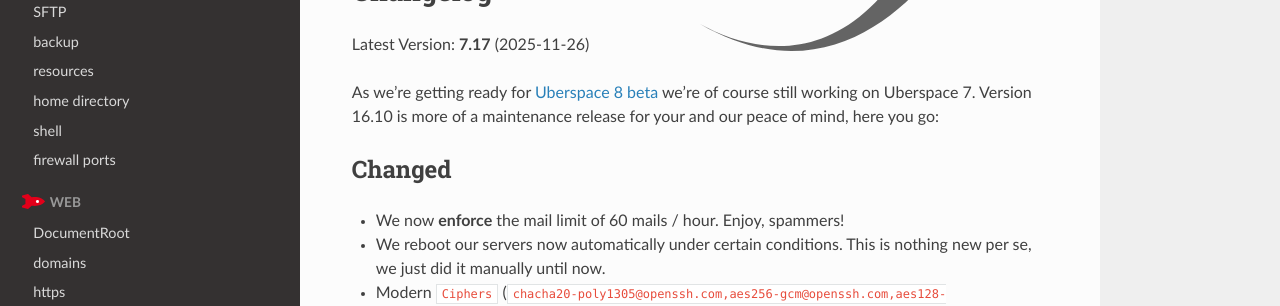
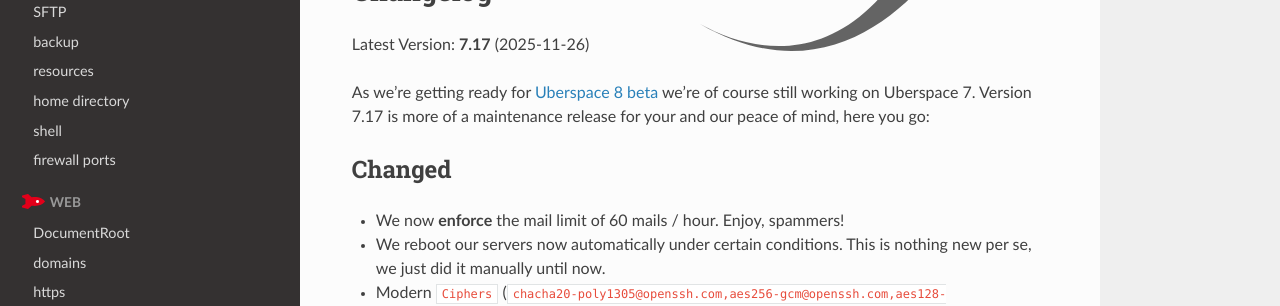
Before and after one commit to Uberspace/manual, a Sphinx documentation site: the page built from source/index.rst, in a window 1280 px wide and 1344 px high. Shown: the part 458-764 px from the top of the window. Built offline with Sphinx 7.4.7 and the Read the Docs theme 3.1.0, drawn with Linux system fonts in a browser that asks for light colours; pages that are not in the unit, such as notebooks, are missing from menus.

Commit message:
fix version number

```diff
--- a/source/changelog/2025-11-26_7.17.rst
+++ b/source/changelog/2025-11-26_7.17.rst
@@ -1,4 +1,4 @@
-As we're getting ready for `Uberspace 8 beta <https://u8manual.uberspace.de>`__ we're of course still working on Uberspace 7. Version 16.10 is more of a maintenance release for your and our peace of mind, here you go:
+As we're getting ready for `Uberspace 8 beta <https://u8manual.uberspace.de>`__ we're of course still working on Uberspace 7. Version 7.17 is more of a maintenance release for your and our peace of mind, here you go:
 
 Changed
 -------
```
